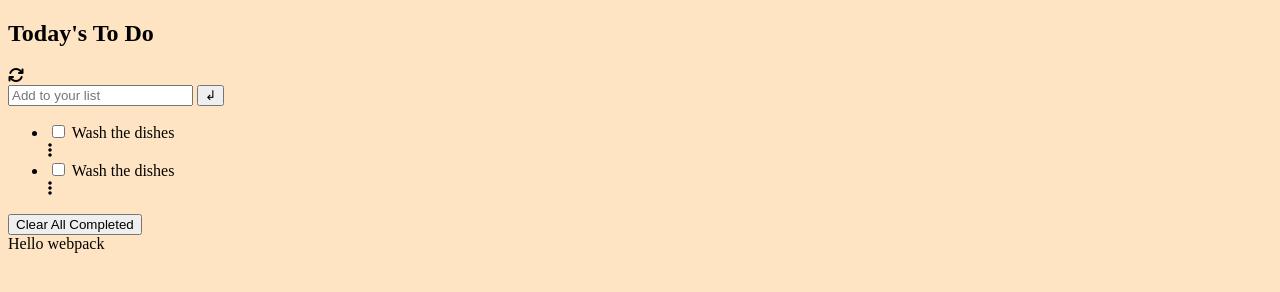
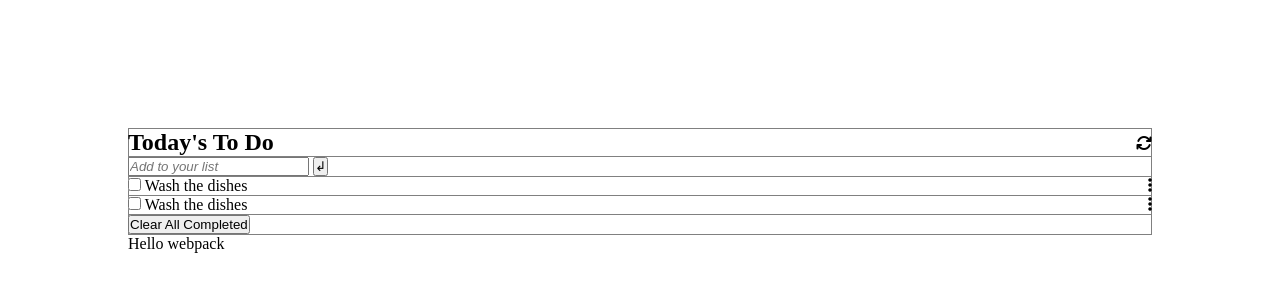
Before and after one commit to lorenzoworx/to-do-list, a website built with webpack: page src/index.html in a window 1280 px wide. Built offline with nearby package versions, Linux system fonts and the light colour scheme.

Commit message:
apply basic styling to to-do list

```diff
--- a/src/style.css
+++ b/src/style.css
@@ -1,3 +1,35 @@
-body {
-    background-color: bisque;
+*{
+    margin: 0;
+    padding: 0;
+    box-sizing: border-box;
 }
+
+body{padding: 10vw 10vw 0 10vw;}
+
+.todolist{
+    display: flex;
+    flex-direction: column;
+    align-items: center;
+    border: 1px solid #808080;
+
+
+}
+.header{
+    display: flex;
+    justify-content: space-between;
+    align-items: center;
+    width: 80vw;
+}
+.borderBottom{ border-bottom: 1px solid #808080; }
+::-webkit-input-placeholder { font-style: italic; }
+
+ .list{
+     list-style: none;
+     padding: 0;
+ }
+
+ .todoForm{ width: 80vw;}
+ .listItem{
+     display: flex;
+     justify-content: space-between;
+ }
```
